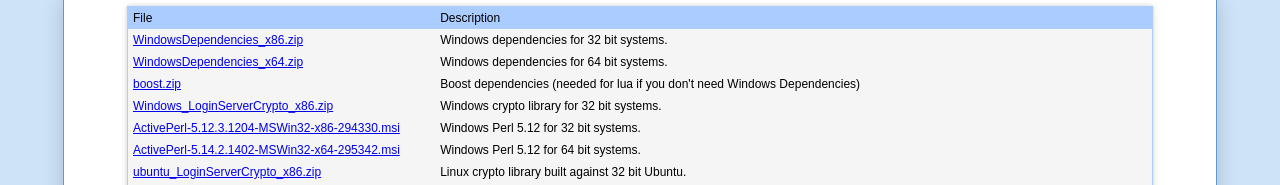
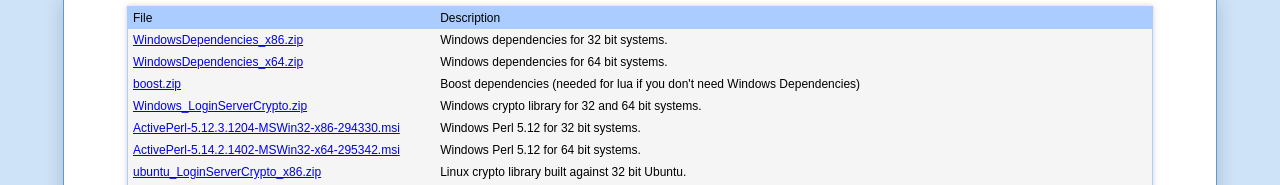
Before and after one commit to EQEmu/eqemu.github.com, a plain HTML site: page index.html in a window 1280 px wide. Shown: the top 185 px of the page. Drawn offline with nearby package versions, Linux system fonts and the light colour scheme.

Commit message:
x64 and x86 crypto that supports md5

```diff
--- a/index.html
+++ b/index.html
@@ -26,8 +26,8 @@
                     <td>Boost dependencies (needed for lua if you don't need Windows Dependencies)</td>
                 </tr>
                 <tr>
-                    <td><a href="downloads/Windows_LoginServerCrypto_x86.zip">Windows_LoginServerCrypto_x86.zip</a></td>
-                    <td>Windows crypto library for 32 bit systems.</td>
+                    <td><a href="downloads/Windows_LoginServerCrypto_x86.zip">Windows_LoginServerCrypto.zip</a></td>
+                    <td>Windows crypto library for 32 and 64 bit systems.</td>
                 </tr>
                 <tr>
                     <td><a href="downloads/ActivePerl-5.12.3.1204-MSWin32-x86-294330.msi">ActivePerl-5.12.3.1204-MSWin32-x86-294330.msi</a></td>
```
Also changed, not shown: 1 other file.
